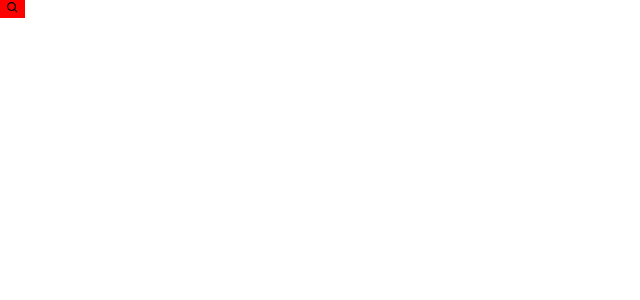
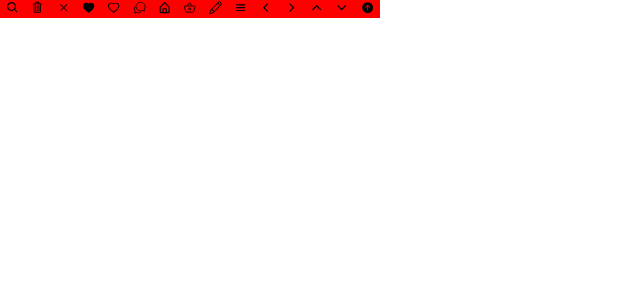
Before and after one commit to cacao-friends-shop/cacao-friends-shop_client, a React (Create React App) app: page / in a window 1280 px wide. Shown: the top 300 px of the page, without its empty margins (0-640 px from the left). Built offline with nearby package versions, Linux system fonts and the light colour scheme; a web font is replaced by a local one.

Commit message:
[Feat] Icon 컴포넌트 제작

```diff
--- a/src/App.tsx
+++ b/src/App.tsx
@@ -7,7 +7,21 @@ function App() {
   return (
     <>
       <Global styles={GlobalStyles} />
-      <IconButton name="search" />
+      <IconButton name="search" size={40} />
+      <IconButton name="trash" size={40} />
+      <IconButton name="close" size={40} fgColor="red" />
+      <IconButton name="fillHeart" size={40} fgColor="red" />
+      <IconButton name="outlineHeart" size={40} />
+      <IconButton name="bubble" size={40} />
+      <IconButton name="home" size={40} />
+      <IconButton name="basket" size={40} />
+      <IconButton name="pencil" size={40} />
+      <IconButton name="menu" size={40} />
+      <IconButton name="arrowLeft" size={40} />
+      <IconButton name="arrowRight" size={40} />
+      <IconButton name="arrowUp" size={40} />
+      <IconButton name="arrowDown" size={40} />
+      <IconButton name="circleArrowUp" size={40} fgColor="gray" />
       <div className="App"></div>
     </>
   );
--- a/src/components/atoms/Icon/index.tsx
+++ b/src/components/atoms/Icon/index.tsx
@@ -1,13 +1,13 @@
-import React from 'react';
 import icon from './SVG';
 
 type IconProps = {
   name: string;
+  size: number;
 };
 
-const Icon = ({ name }: IconProps) => {
+const Icon = ({ name, size }: IconProps) => {
   const SVGIcon = icon[name];
-  return <SVGIcon />;
+  return <SVGIcon size={size} />;
 };
 
 export default Icon;
--- a/tsconfig.json
+++ b/tsconfig.json
@@ -21,6 +21,7 @@
     "noEmit": true,
     "jsx": "react-jsx",
     "jsxImportSource": "@emotion/react",
+    "downlevelIteration": true
   },
   "include": [
     "src"
```
Also changed, not shown: src/components/atoms/Icon/SVG/index.tsx (+30 -1 lines), 2 other files (tests, documents, lock files or other folders).
